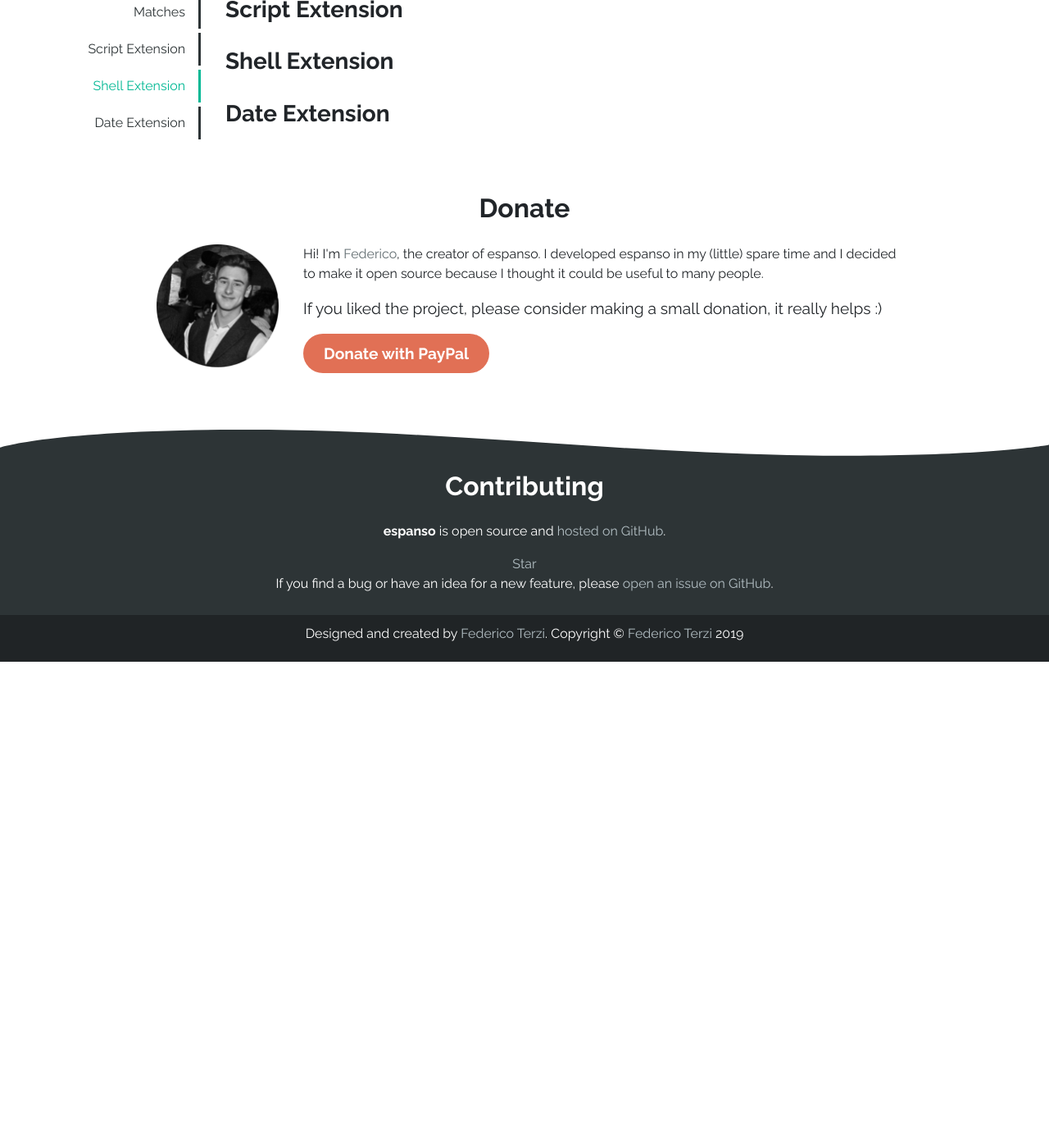
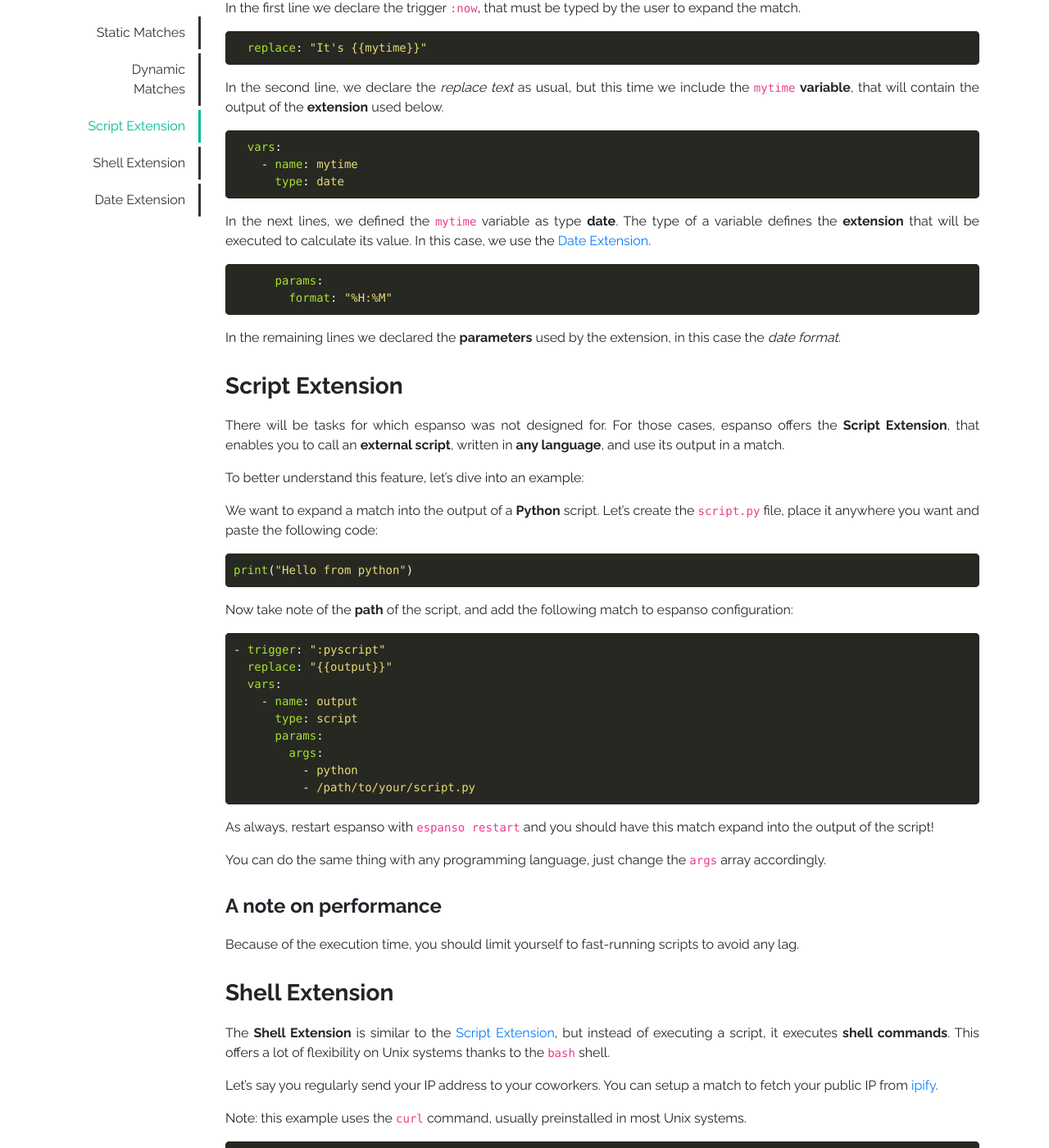
Before and after one commit to espanso/espanso, a Jekyll site: the page built from docs/matches.md, in a window 1280 px wide and 1400 px high, scrolled down 1362 px. Shown: the whole window at 82% size. Built offline with Jekyll 4.4.1, drawn with Linux system fonts in a browser that asks for light colours; before the commit the page ends 2169 px from its top, so only the background shows below that; some of the changed text lies outside the part shown.

Commit message:
Improve Matches documentation

````diff
--- a/docs/matches.md
+++ b/docs/matches.md
@@ -10,14 +10,14 @@
 
 For example, we can define a match that will expand every occurrence of `hello` with `world` while we are typing. Using the [YAML](https://en.wikipedia.org/wiki/YAML) syntax, it can be expressed as:
 
-```
+```yml
 - trigger: "hello"
   replace: "world"
 ```
 
 To replace the original text with a *multi-line* expansion, we can use the `\n` line terminator character, such as:
 
-```
+```yml
 - trigger: "hello"
   replace: "line1\nline2"
 ```
@@ -39,7 +39,7 @@
 Let's add the following match to a configuration file, such as the `default.yml` config.
 
 {% raw %}
-```
+```yaml
 - trigger: ":now"
   replace: "It's {{mytime}}"
   vars:
@@ -60,10 +60,138 @@
 
 Let's analyze the match step by step:
 
-TODO
+```yml
+- trigger: ":now"
+```
+
+In the first line we declare the trigger `:now`, that must be typed by the user to expand the match.
+
+{% raw %}
+```yml
+  replace: "It's {{mytime}}"
+```
+{% endraw %}
+
+In the second line, we declare the *replace text* as usual, but this time we include the `mytime` **variable**,
+that will contain the output of the **extension** used below.
+
+{% raw %}
+```yml
+  vars:
+    - name: mytime
+      type: date
+```
+{% endraw %}
+
+In the next lines, we defined the `mytime` variable as type **date**. The type of a variable defines
+the **extension** that will be executed to calculate its value. In this case, we use the [Date Extension](#date-extension).
+
+```yml
+      params:
+        format: "%H:%M"
+```
+
+In the remaining lines we declared the **parameters** used by the extension, in this case the *date format*.
 
 ### Script Extension
 
+There will be tasks for which espanso was not designed for. For those cases, espanso offers the
+**Script Extension**, that enables you to call an **external script**, written in **any language**,
+ and use its output in a match.
+
+To better understand this feature, let's dive into an example:
+
+We want to expand a match into the output of a **Python** script. Let's create the `script.py` file,
+place it anywhere you want and paste the following code:
+
+```python
+print("Hello from python")
+```
+
+Now take note of the **path** of the script, and add the following match to espanso configuration:
+
+{% raw %}
+```yaml
+- trigger: ":pyscript"
+  replace: "{{output}}"
+  vars:
+    - name: output
+      type: script
+      params:
+        args:
+          - python
+          - /path/to/your/script.py
+```
+{% endraw %}
+
+As always, restart espanso with `espanso restart` and you should have this match expand into the output
+of the script!
+
+You can do the same thing with any programming language, just change the `args` array accordingly.
+
+#### A note on performance
+
+Because of the execution time, you should limit yourself to fast-running scripts to avoid
+any lag.
+
 ### Shell Extension
 
+The **Shell Extension** is similar to the [Script Extension](#script-extension), but instead of executing
+a script, it executes **shell commands**. This offers a lot of flexibility on Unix systems thanks to the
+`bash` shell.
+
+Let's say you regularly send your IP address to your coworkers. You can setup a match to fetch your public
+IP from [ipify](https://www.ipify.org/).
+
+> Note: this example uses the `curl` command, usually preinstalled in most Unix systems.
+
+{% raw %}
+```yml
+- trigger: ":ip"
+  replace: "{{output}}"
+  vars:
+    - name: output
+      type: shell
+      params:
+        cmd: "curl 'https://api.ipify.org'"
+```
+{% endraw %}
+
+As always, restart espanso with `espanso restart`. Now everytime you type `:ip`, it gets expanded to your public
+IP address!
+
+#### Bash pipes
+
+This extension also supports bash **pipes** as you would do in your shell, such as:
+
+{% raw %}
+```yml
+- trigger: ":localip"
+  replace: "{{output}}"
+  vars:
+    - name: output
+      type: shell
+      params:
+        cmd: "ip a | grep 'inet 192' | awk '{ print $2 }'"
+```
+{% endraw %}
+
 ### Date Extension
+
+The **Date Extension** can be used to include *date* and *time* information in a match.
+
+The most important aspect to consider when using this extension is the `format` parameter,
+that specifies how the date will be rendered. A **list of all the possible options** can be
+found in the [official chrono documentation](https://docs.rs/chrono/0.3.1/chrono/format/strftime/index.html).
+
+{% raw %}
+```yaml
+- trigger: ":now"
+  replace: "It's {{mytime}}"
+  vars:
+    - name: mytime
+      type: date
+      params:
+        format: "%H:%M"
+```
+{% endraw %}
````
Also changed, not shown: docs/get-started.md (+3 -3 lines).
